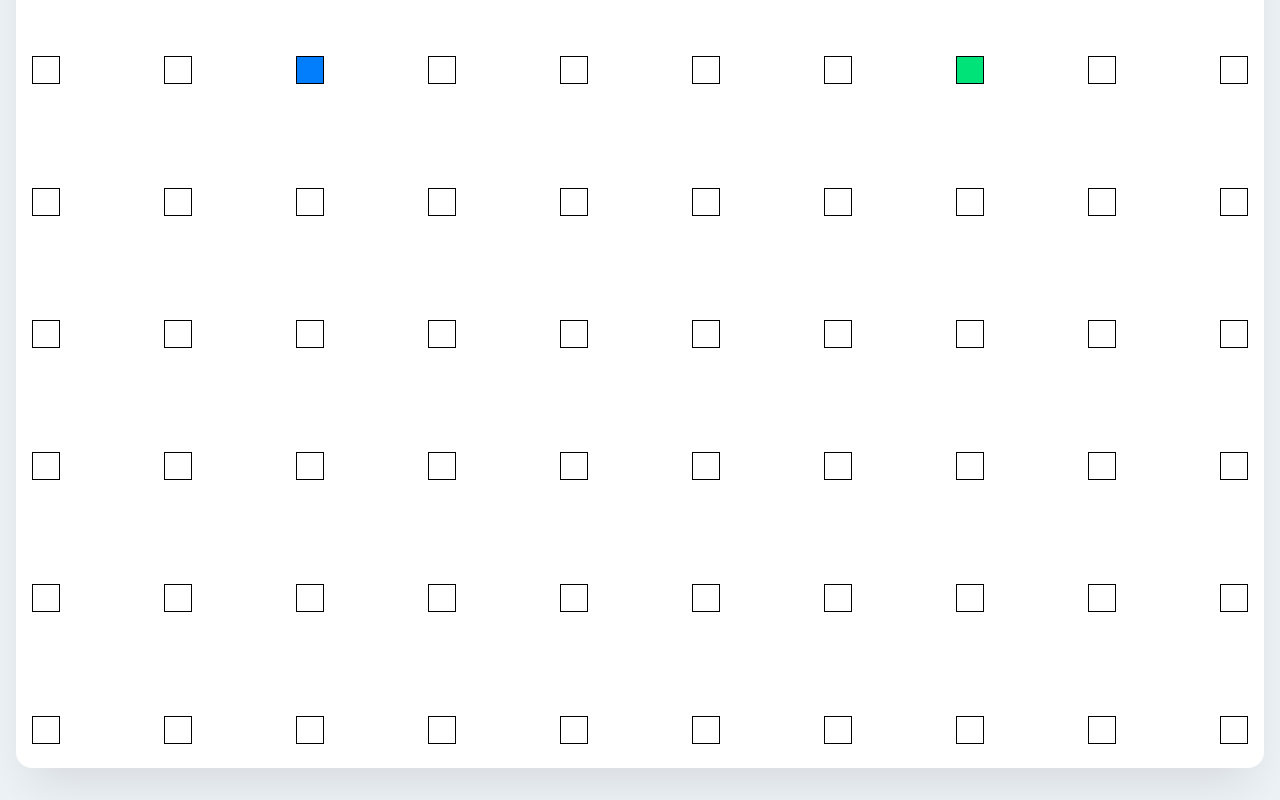
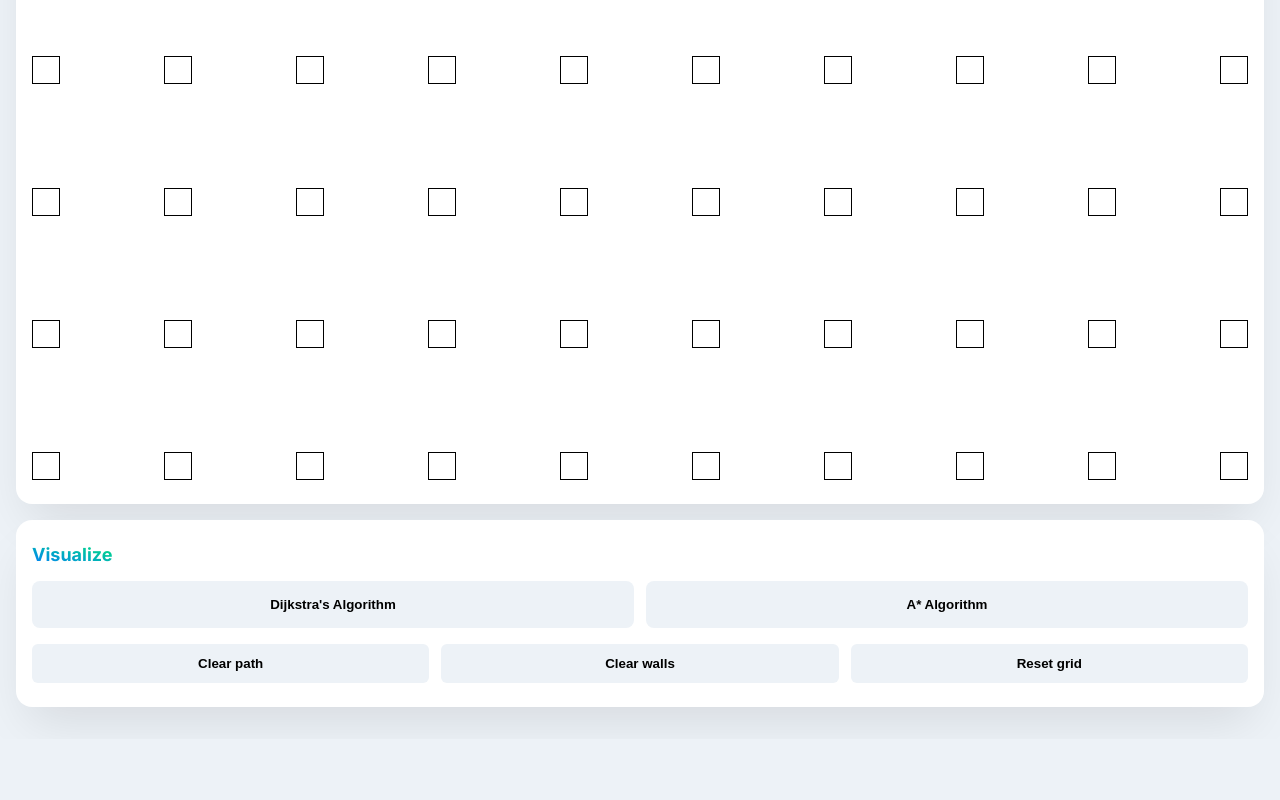
Before and after one commit to sonngdev/algorithms-visualizer, a React (Vite) app in the folder react-vite/: page / in a window 1280 px wide. Shown: the part 864-1664 px from the top of the page. After the commit the page ends 1603 px from the top, so only its background shows below. Built offline with nearby package versions, Linux system fonts and the light colour scheme.

Commit message:
feat: Create new UI (4)

```diff
--- a/react-vite/src/App.css
+++ b/react-vite/src/App.css
@@ -31,7 +31,7 @@
   color: white;
 }
 
-.main-grid {
+.main-grid, .actions {
   border-radius: var(--border-radius-lg);
   padding: var(--spacing-lg) var(--spacing-md);
   width: 100%;
@@ -42,7 +42,7 @@
   box-shadow: var(--box-shadow);
 }
 
-.main-grid h2 {
+.main-grid h2, .actions h2 {
   align-self: flex-start;
   margin: 0;
   font-size: var(--font-size-lg);
@@ -112,6 +112,44 @@
   margin-top: var(--spacing-md);
 }
 
+.actions .algorithms {
+  display: grid;
+  grid-template-columns: 1fr 1fr;
+  column-gap: var(--spacing-sm);
+  width: 100%;
+  margin-top: var(--spacing-md);
+}
+
+.actions .cleanup-buttons {
+  display: grid;
+  grid-template-columns: 1fr 1fr 1fr;
+  column-gap: var(--spacing-sm);
+  width: 100%;
+  margin-top: var(--spacing-md);
+}
+
+.actions button {
+  background-color: var(--color-background);
+  font-weight: bold;
+  cursor: pointer;
+  border: none;
+  transition: background-color ease-in-out 0.1s;
+}
+
+.actions button:is(:hover, :focus-visible) {
+  background-color: var(--color-background-dark);
+}
+
+.actions .algorithms button {
+  padding: var(--spacing-md);
+  border-radius: var(--border-radius-md);
+}
+
+.actions .cleanup-buttons button {
+  padding: var(--spacing-sm);
+  border-radius: var(--border-radius-sm);
+}
+
 .main {
   display: grid;
   column-gap: 2rem;
@@ -121,53 +159,6 @@
     'tips sidebar';
   grid-template-rows: fit-content;
   grid-template-columns: 3fr 1fr;
-}
-
-
-.sidebar {
-  grid-area: sidebar;
-}
-
-.sidebar .subtitle {
-  font-size: 1rem;
-  margin-top: 0;
-  margin-bottom: 1.5rem;
-}
-
-.algorithms {
-  display: flex;
-  flex-direction: column;
-  row-gap: 0.5rem;
-  margin-bottom: 1rem;
-}
-
-.cleanup-buttons {
-  width: 100%;
-  display: flex;
-  justify-content: space-between;
-  column-gap: 0.5rem;
-  margin-bottom: 2rem;
-}
-
-.action {
-  border: solid 1px black;
-  background-color: transparent;
-  padding: 1rem;
-  cursor: pointer;
-  transition: all ease-in-out 0.1s;
-  box-shadow: 0 0 0 0;
-  transform: translate(0, 0);
-}
-
-.action:hover {
-  box-shadow: 3px 3px 0 0;
-  transform: translate(-3px, -3px);
-}
-
-.action.minor {
-  padding: 0.4rem;
-  font-size: 0.75rem;
-  width: 100%;
 }
 
 .tips .subtitle {
--- a/react-vite/src/App.tsx
+++ b/react-vite/src/App.tsx
@@ -27,10 +27,10 @@ export type DragState = {
   col: number;
 };
 
-const NUM_ROWS = 11;
+const NUM_ROWS = 9;
 const NUM_COLS = 10;
-const DEFAULT_START_NODE_POS = { row: 5, col: 2 };
-const DEFAULT_END_NODE_POS = { row: 5, col: 7 };
+const DEFAULT_START_NODE_POS = { row: 4, col: 2 };
+const DEFAULT_END_NODE_POS = { row: 4, col: 7 };
 
 function App() {
   const [startNodePos, setStartNodePos] = useState(DEFAULT_START_NODE_POS);
@@ -329,6 +329,43 @@ function App() {
         </div>
       </div>
 
+      <div className="actions">
+        <h2>Visualize</h2>
+
+        <div className="algorithms">
+          <button
+            type="button"
+            className="action"
+            onClick={visualizeDijkstra}
+          >
+            Dijkstra's Algorithm
+          </button>
+          <button type="button" className="action" onClick={visualizeAStar}>
+            A* Algorithm
+          </button>
+        </div>
+
+        <div className="cleanup-buttons">
+          <button
+            type="button"
+            className="action minor"
+            onClick={clearVisualizedPath}
+          >
+            Clear path
+          </button>
+          <button
+            type="button"
+            className="action minor"
+            onClick={resetNodeStates}
+          >
+            Clear walls
+          </button>
+          <button type="button" className="action minor" onClick={resetGrid}>
+            Reset grid
+          </button>
+        </div>
+      </div>
+
       <div className="main">
 
 
--- a/react-vite/src/index.css
+++ b/react-vite/src/index.css
@@ -5,6 +5,7 @@
   --color-accent-2: #00e379;
   --color-foreground: #000000;
   --color-background: #edf2f7;
+  --color-background-dark: #e0e5ea;
 
   --font-size-xl: 20px;
   --font-size-lg: 18px;
@@ -19,7 +20,7 @@
   --spacing-sm: 0.75rem;
 
   --border-radius-lg: 16px;
-  --border-radius-md: 10px;
+  --border-radius-md: 8px;
   --border-radius-sm: 6px;
 
   --box-shadow: 0px 25px 50px -12px rgba(0, 0, 0, 0.1);
```
